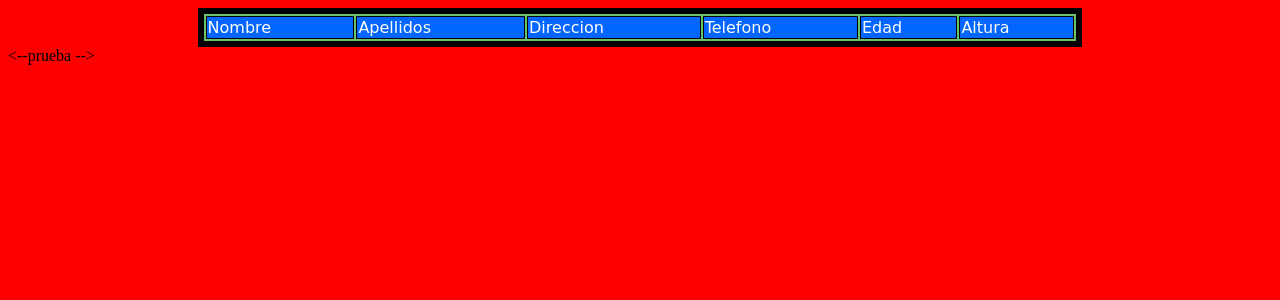
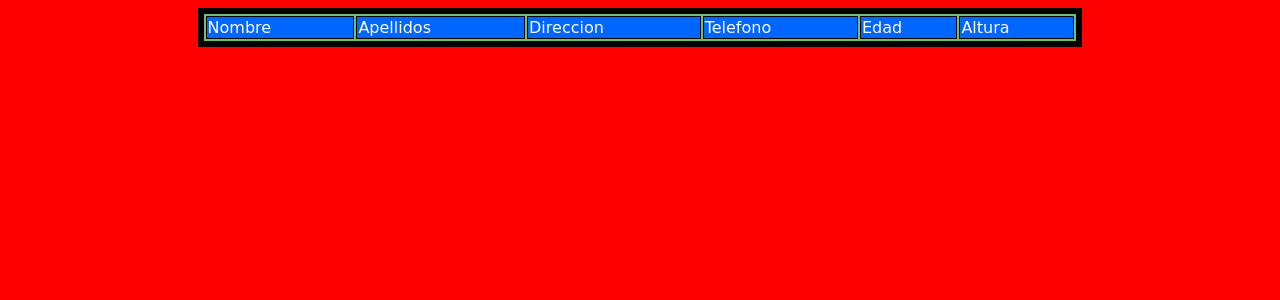
Before and after one commit to TlahuicoleSystem/Uatx, a PHP site: page / in a window 1280 px wide. Shown: the top 300 px of the page. Run offline with PHP 8.4, Linux system fonts and the light colour scheme; data that the repository does not hold is empty.

Commit message:
prueba atom

```diff
--- a/TERCER SEMESTRE/WEB/Ejercicios/consulta/index.php
+++ b/TERCER SEMESTRE/WEB/Ejercicios/consulta/index.php
@@ -68,5 +68,3 @@ th,td{
 </div>
 </body>
 </html>
-
-<--prueba -->
```
